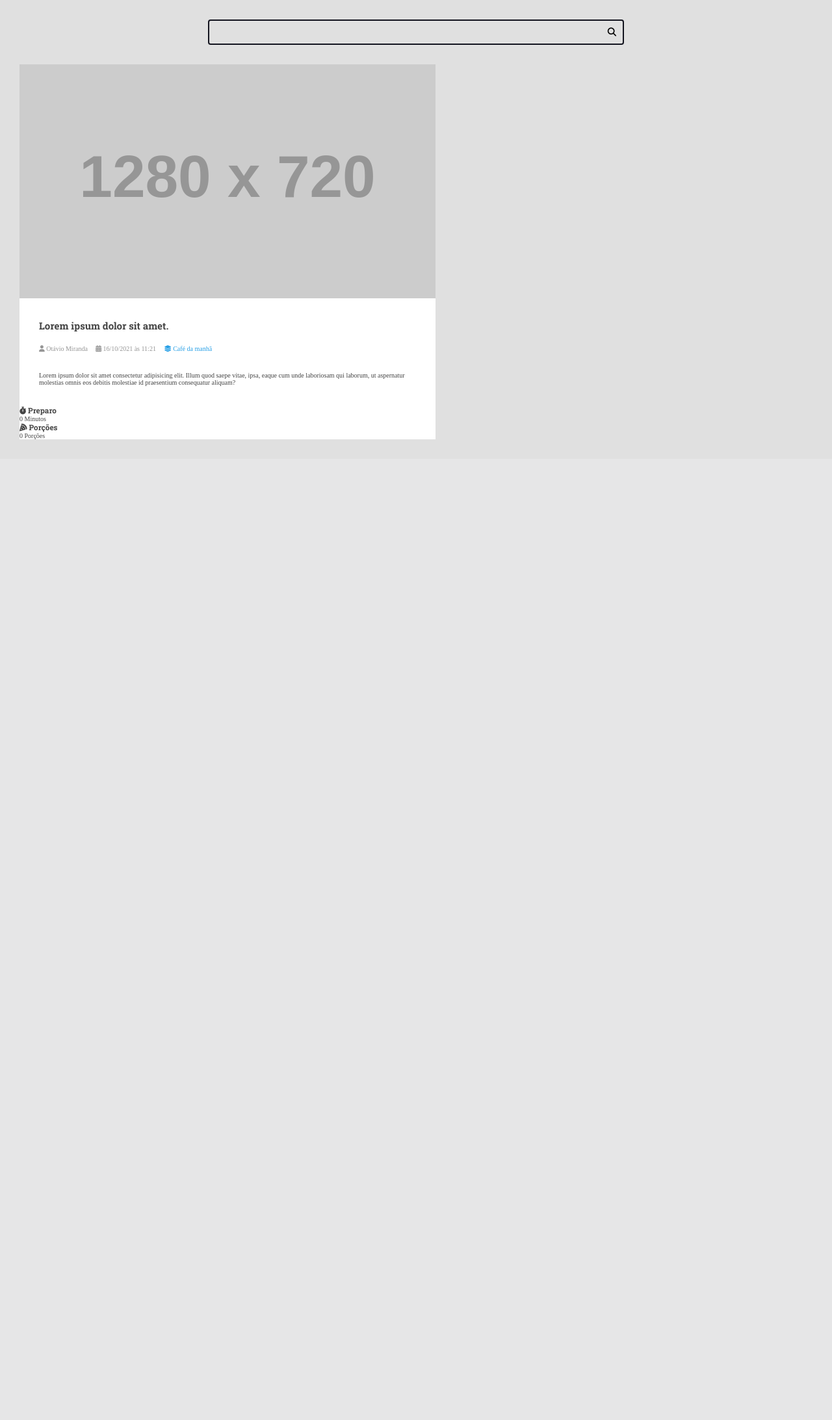
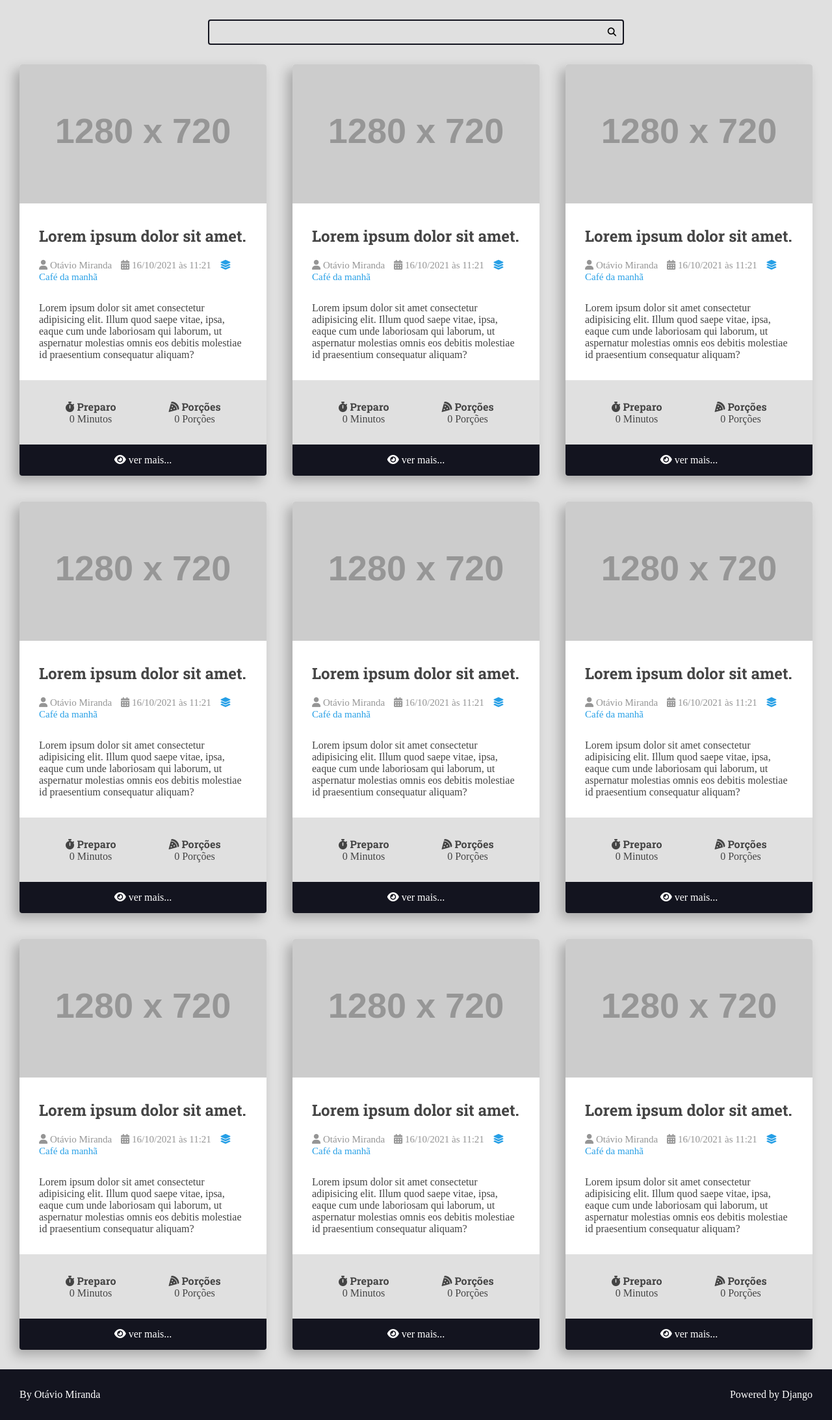
Before and after one commit to GuiK9/curso-django-projeto, a Django app: page / in a window 1280 px wide. Shown: the part 113-2298 px from the top of the page at 65% size. Before the commit the page ends 789 px from the top, so only its background shows below. Run offline with Django 5.2, Linux system fonts and the light colour scheme; grey boxes labelled with a size stand in for pictures from a placeholder-image service; some libraries are stand-ins or nearby versions.

Commit message:
finishing front-end core

```diff
--- /dev/null
+++ b/recipes/templates/recipes/partials/footer.html
@@ -0,0 +1,9 @@
+<footer class="main-footer">
+    <div class="developer">
+      <a href="https://www.otaviomiranda.com.br/" target="_blank" rel="noreferrer noopener">By Otávio Miranda</a>
+    </div>
+
+    <div class="powered">
+      <a href="https://www.djangoproject.com/" target="_blank" rel="noreferrer noopener">Powered by Django</a>
+    </div>
+  </footer>
--- a/recipes/templates/recipes/partials/head.html
+++ b/recipes/templates/recipes/partials/head.html
@@ -67,7 +67,6 @@
 
         body {
             font-size: 1.6rem;
-            font-size: var(--font-primary);
             background: var(--color-gray-1);
             color: var(--color-dark-text);
         }
@@ -146,7 +145,7 @@
             background-color: var(--color-white);
         }
 
-        .search-form:focus-within .search-button{
+        .search-form:focus-within .search-button {
             color: var(--color-primary);
         }
 
@@ -164,6 +163,9 @@
             background: var(--color-white);
             transform: scale(1);
             transition: all 300ms ease-in-out;
+            box-shadow: -8px 8px 18px rgba(0, 0, 0, .25);
+            border-radius: .4rem;
+            overflow: hidden;
         }
 
         .recipe img {
@@ -197,6 +199,7 @@
         .recipe-author-item {
             color: var(--color-gray-4);
             margin-right: 1rem;
+            font-size: 1.5rem;
         }
 
         .recipe-author a {
@@ -209,6 +212,55 @@
             color: var(--color-primary-dark);
         }
 
+        .recipe-meta-container {
+            display: flex;
+            flex-flow: row wrap;
+            padding: var(--spacing-gutter-medium);
+            background: var(--color-gray-1);
+        }
 
+        .recipe-meta {
+            display: flex;
+            flex-flow: column nowrap;
+            flex-shrink: 1;
+            flex-grow: 1;
+            text-align: center;
+        }
+
+        .recipe-meta-title {
+            font-size: 1.6rem;
+        }
+
+        .recipe-footer a {
+            background: var(--color-primary-dark);
+            display: block;
+            color: var(--color-white);
+            text-decoration: none;
+            text-align: center;
+            padding: 1.5rem var(--spacing-gutter-medium);
+            transition: all 300ms ease-in-out;
+        }
+
+        .recipe-footer a:hover {
+            filter: brightness(2)
+        }
+
+        .main-footer {
+            display: flex;
+            align-items: center;
+            justify-content: space-between;
+            background: var(--color-primary-dark);
+            color: var(--color-white);
+            padding: var(--spacing-gutter-medium);
+        }
+
+        .main-footer a {
+            color: var(--color-white);
+            text-decoration: none;
+        }
+
+        .main-footer a:hover{
+            filter: brightness(.8);
+        }
     </style>
 </head>
--- /dev/null
+++ b/recipes/templates/recipes/partials/recipe.html
@@ -0,0 +1,48 @@
+<div class="recipe recipe-list-item">
+    <div class="recipe-cover">
+        <img src="https://placehold.co/1280x720/269fe6/png" alt="tempo">
+    </div>
+    <div class="recipe-title-container">
+        <h2 class="recipe-title">Lorem ipsum dolor sit amet.</h2>
+    </div>
+
+    <div class="recipe-author">
+        <span class="recipe-author-item">
+            <i class="fas fa-user"></i>
+            Otávio Miranda
+        </span>
+        <span class="recipe-author-item">
+            <i class="fas fa-calendar-alt"></i>
+            16/10/2021 às 11:21
+        </span>
+        <span class="recipe-author-item">
+            <a href="/recipes/category/cafe-da-manha/">
+                <i class="fas fa-layer-group"></i>
+                <span>Café da manhã</span>
+            </a>
+        </span>
+    </div>
+    <div class="recipe-content">
+        <p>Lorem ipsum dolor sit amet consectetur adipisicing elit. Illum quod saepe vitae, ipsa, eaque cum unde laboriosam qui laborum, ut aspernatur molestias omnis eos debitis molestiae id praesentium consequatur aliquam?</p>
+    </div>
+    <div class="recipe-meta-container">
+        <div class="recipe-meta recipe-preparation">
+            <h3 class="recipe-meta-title"><i class="fas fa-stopwatch"></i> Preparo</h3>
+            <div class="recipe-meta-text">
+                0 Minutos
+            </div>
+        </div>
+        <div class="recipe-meta recipe-servings">
+            <h3 class="recipe-meta-title"><i class="fas fa-pizza-slice"></i> Porções</h3>
+            <div class="recipe-meta-text">
+                0 Porções
+            </div>
+        </div>
+    </div>
+    <footer class="recipe-footer">
+        <a class="recipe-read-more button button-dark button-full-width" href="/recipes/3/">
+            <i class="fas fa-eye"></i>
+            <span>ver mais...</span>
+        </a>
+    </footer>
+</div>
```
Also changed, not shown: recipes/templates/recipes/pages/home.html (+11 -42 lines).
